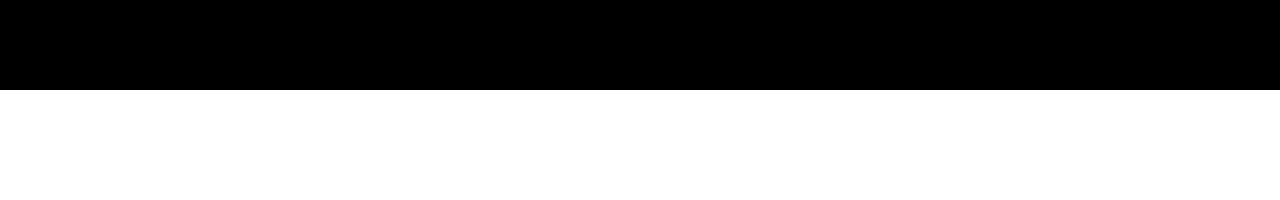
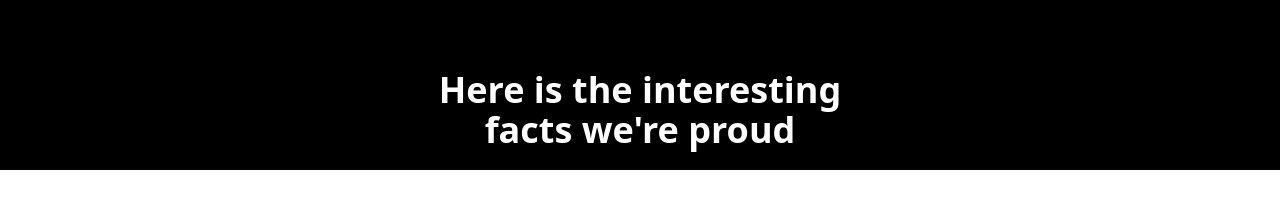
Before and after one commit to minhazapon/World-Atlas--react.js-project, a React (Vite) app: page / in a window 1280 px wide. Shown: the part 618-818 px from the top of the page. Built offline with nearby package versions, Linux system fonts and the light colour scheme.

Commit message:
added file

```diff
--- a/src/home file/WorldFacts.jsx
+++ b/src/home file/WorldFacts.jsx
@@ -8,7 +8,9 @@ function WorldFacts() {
             <div className="ml-16 mr-16 p-5 mb-10 mt-10">
 
                 <div>
-
+                    <div>
+                        <p className=" text-center text-white font-semibold text-4xl">Here is the interesting<br></br> facts we're proud</p>
+                    </div>
 
 
                 </div>
```
